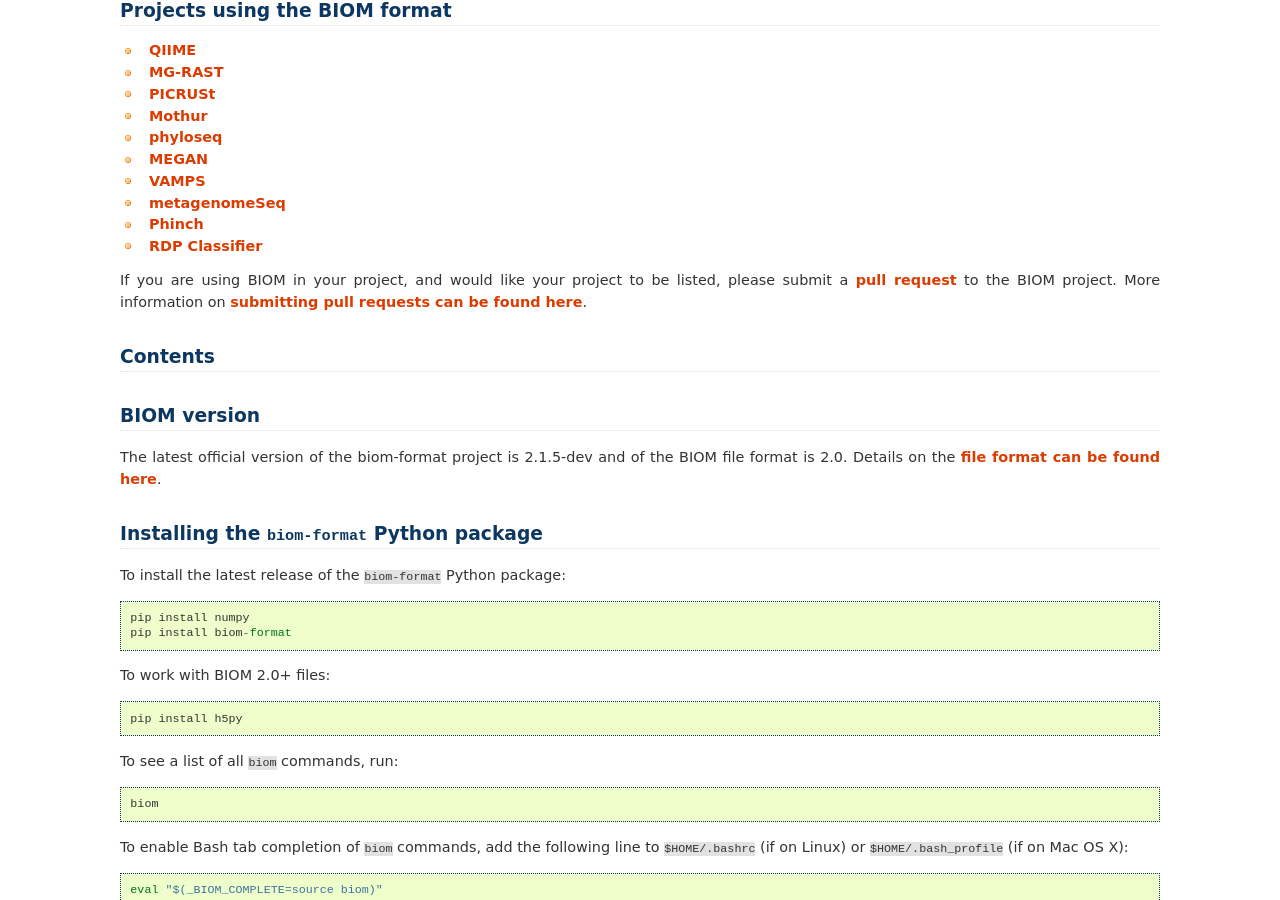
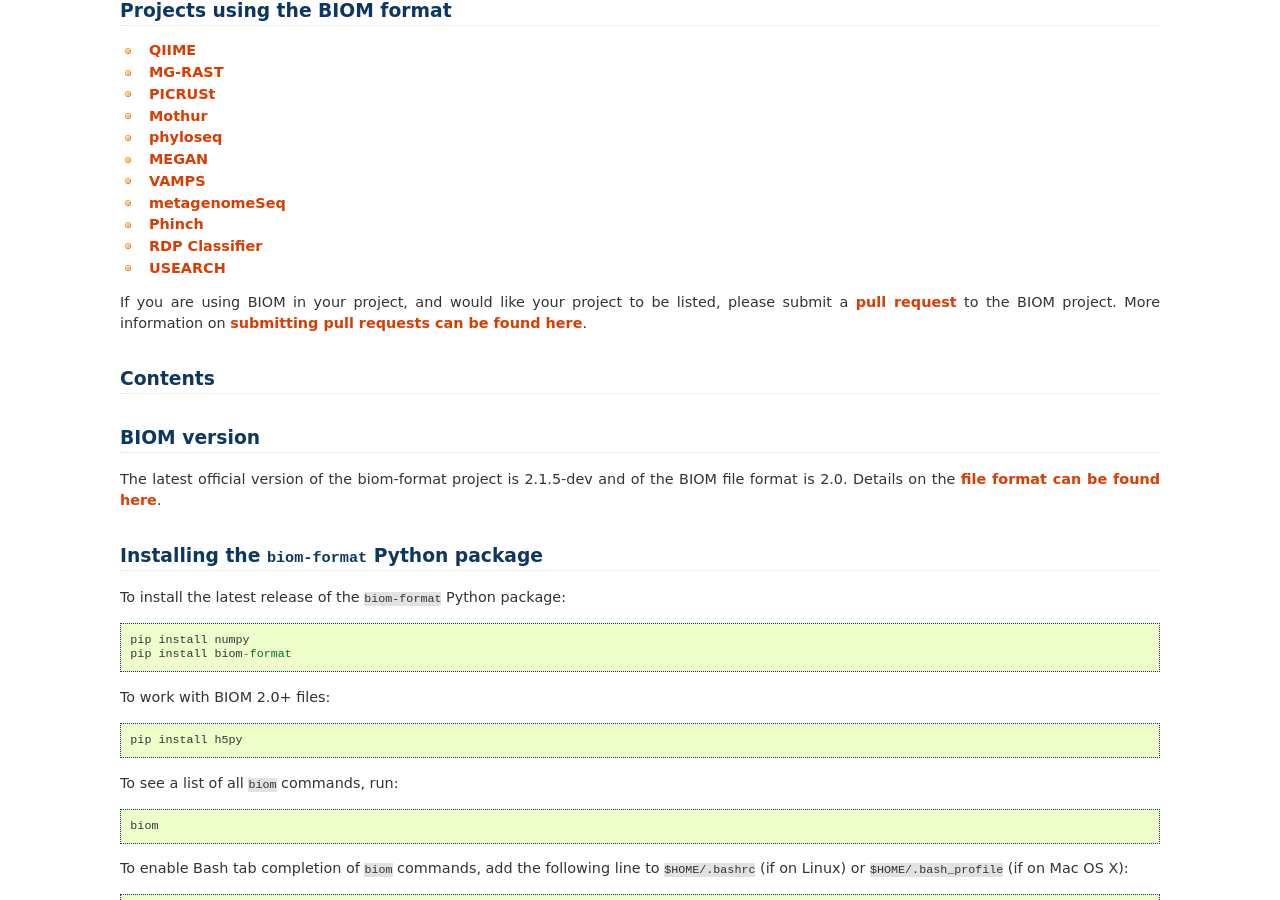
Before and after one commit to biocore/biom-format, a Sphinx documentation site: the page built from doc/index.rst, in a window 1280 px wide and 900 px high, scrolled down 795 px. Built offline with Sphinx 7.4.7, drawn with Linux system fonts in a browser that asks for light colours; formulas are drawn with MathJax 3; pages that are not in the unit, such as notebooks, are missing from menus.

Commit message:
Added mention of usearch

```diff
--- a/doc/index.rst
+++ b/doc/index.rst
@@ -30,6 +30,7 @@
 * `metagenomeSeq <http://www.bioconductor.org/packages/release/bioc/html/metagenomeSeq.html>`_
 * `Phinch <http://phinch.org>`_
 * `RDP Classifier <https://github.com/rdpstaff/classifier>`_
+* `USEARCH <http://www.drive5.com/usearch/>`_
 
 If you are using BIOM in your project, and would like your project to be listed, please submit a `pull request <https://github.com/biocore/biom-format/pulls>`_ to the BIOM project. More information on `submitting pull requests can be found here <https://help.github.com/articles/using-pull-requests>`_.
 
```
